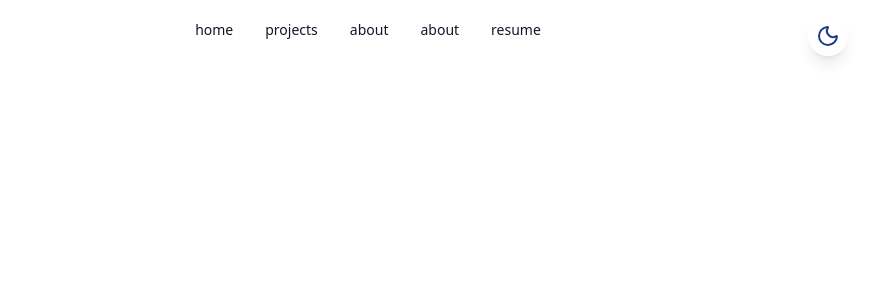
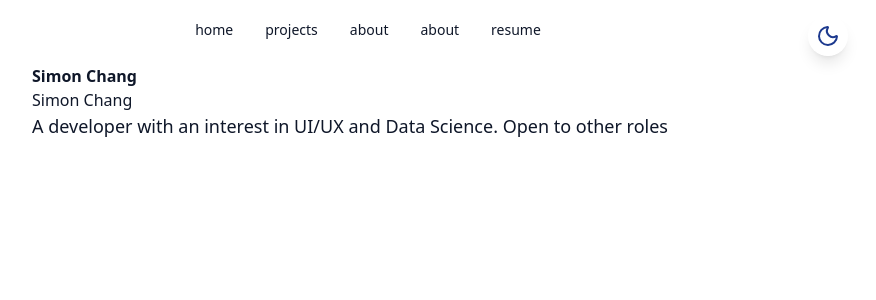
Before and after one commit to CHANG88S/Chang-New-Portfolio, a React (Vite) app: page / in a window 1280 px wide. Shown: the top 300 px of the page, without its empty margins (272-1148 px from the left). Built offline with nearby package versions, Linux system fonts and the light colour scheme.

Commit message:
working on about me page 1

```diff
--- a/src/components/AboutMe.jsx
+++ b/src/components/AboutMe.jsx
@@ -1,5 +1,10 @@
 export const AboutMe = () => {
     return (
-        <div></div>
+        <div className="max-w-2xl mx-auto z-40 pt-12 justify-center">
+            <h1 className="flex justify-between text-m font-bold pt-4">Simon Chang</h1>
+            <p className="text-m text-left">Simon Chang</p>
+            <p className="text-lg text-left">
+                A developer with an interest in UI/UX and Data Science. Open to other roles </p>
+        </div>
     );
 };
--- a/src/pages/Home.jsx
+++ b/src/pages/Home.jsx
@@ -1,5 +1,6 @@
 import { Navbar } from "../components/navbar";
 import { ThemeToggle } from "../components/ThemeToggle";
+import { AboutMe } from "../components/AboutMe";
 
 
 export const Home = () => {
@@ -13,6 +14,7 @@ export const Home = () => {
         <Navbar/>
 
         {/* Profile */}
+        <AboutMe/>
         {/* Projects */}
         {/* Footer */}
     </div>
```
